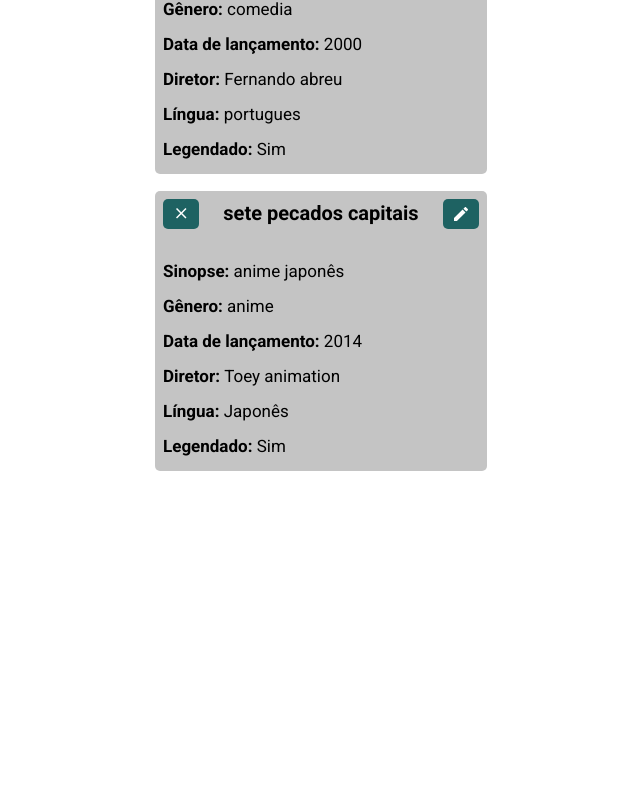
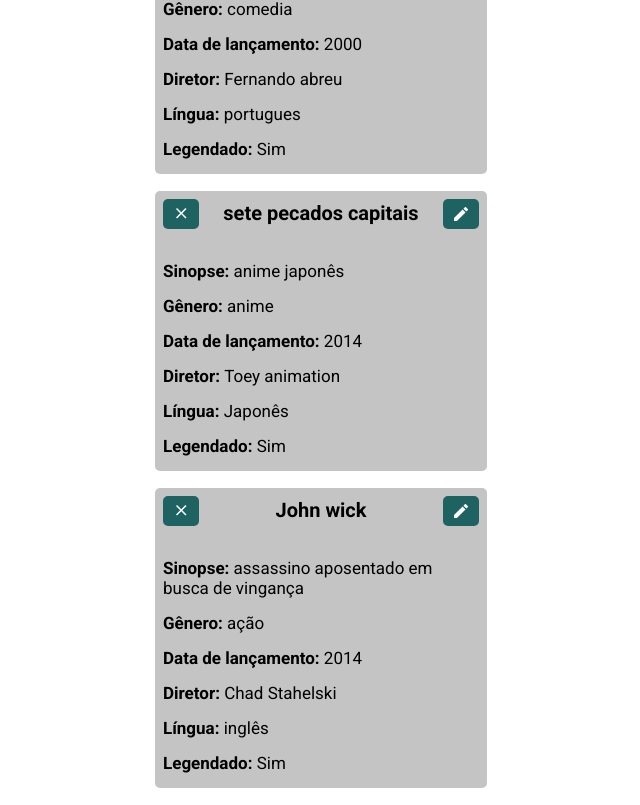
Before and after one commit to jpsant/selecao-krs, a React (Create React App) app: page / in a window 1280 px wide. Shown: the part 289-1094 px from the top of the page, without its empty margins (319-959 px from the left). Before the commit the page ends 800 px from the top, so only its background shows below. Built offline with nearby package versions, Linux system fonts and the light colour scheme; data requests are answered from the project's data file.

Commit message:
adjusted the ModalMessage close button and the TextInput atomic component

```diff
--- a/db.json
+++ b/db.json
@@ -1,6 +1,7 @@
 {
   "movies": [
     {
+      "id": 3,
       "title": "O Auto da Compadecida",
       "sinopsis": "cultura nordestina viva",
       "gender": "comedia",
@@ -9,10 +10,10 @@
       "director": "Fernando abreu",
       "imdb": "https://www.imdb.com/title/tt0271383/",
       "score": "8/10",
-      "subtitle": true,
-      "id": 3
+      "subtitle": true
     },
     {
+      "id": 7,
       "title": "sete pecados capitais",
       "sinopsis": "anime japonês",
       "gender": "anime",
@@ -21,8 +22,19 @@
       "director": "Toey animation",
       "imdb": "https://www.imdb.com/title/tt3909224/",
       "score": "8/10",
+      "subtitle": true
+    },
+    {
+      "title": "John wick",
+      "sinopsis": "assassino aposentado em busca de vingança",
+      "gender": "ação",
+      "launchDate": "2014",
+      "language": "inglês",
+      "director": "Chad Stahelski",
+      "imdb": "https://www.imdb.com/title/tt2911666/",
+      "score": "9/10",
       "subtitle": true,
-      "id": 7
+      "id": 2
     }
   ]
 }
--- a/src/components/ui/atoms/TextInput/index.js
+++ b/src/components/ui/atoms/TextInput/index.js
@@ -4,7 +4,7 @@
 export default function TextInput({ name, fnc, width, required, value }) {
   return (
     <input
-      defaultValue={value}
+      value={value}
       required={required}
       style={{ width: width ? width : "" }}
       className="textInput"
--- a/src/components/ui/molecules/ModalMessage/index.js
+++ b/src/components/ui/molecules/ModalMessage/index.js
@@ -6,7 +6,7 @@
 
 export default function MessageModal({ fnc, show, message }) {
   return (
-    <Modal show={show}>
+    <Modal close={fnc} show={show}>
       <div className="modalMessage">
         <h1 className="modalMessage-h1">{message}</h1>
         <div className="modalMessage__button">
--- a/src/components/ui/organisms/CardsContainer/index.js
+++ b/src/components/ui/organisms/CardsContainer/index.js
@@ -45,8 +45,8 @@
 
   const editModalHandler = (movie) => {
     showModalHandler(!showModal);
+    modalTypeHandler("edit");
     selectedItemHandler(movie);
-    modalTypeHandler("edit");
   };
 
   const addModalHandler = () => {
```
